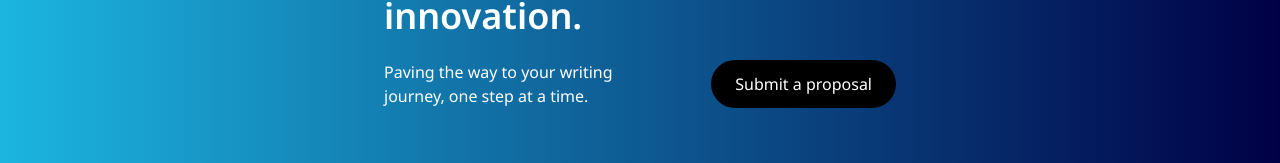
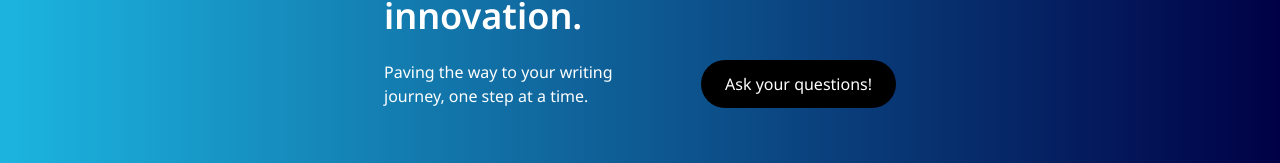
Before and after one commit to negrillojmc/scrutari, a React (Create React App) app in the folder frontend/: page / in a window 1280 px wide. Shown: the part 2104-2267 px from the top of the page. Built offline with nearby package versions, Linux system fonts and the light colour scheme.

Commit message:
button repurpose

```diff
--- a/frontend/src/pages/homepage/Stats.js
+++ b/frontend/src/pages/homepage/Stats.js
@@ -13,7 +13,7 @@ const Stats = () => {
         <div className='sm:col-span-12 inline-grid sm:grid-cols-6 mt-6'>
           <h3 className='col-span-12 sm:col-span-3 text-center sm:text-left self-center'>Paving the way to your writing journey, one step at a time.</h3>
           <button className='col-span-12 sm:col-span-3 sm:justify-self-end bg-black text-white rounded-3xl px-6 p-3 mt-4 sm:mt-0'>
-            <Link to='#'>Submit a proposal</Link>
+            <Link to='#'>Ask your questions!</Link>
           </button>
         </div>
 
```
